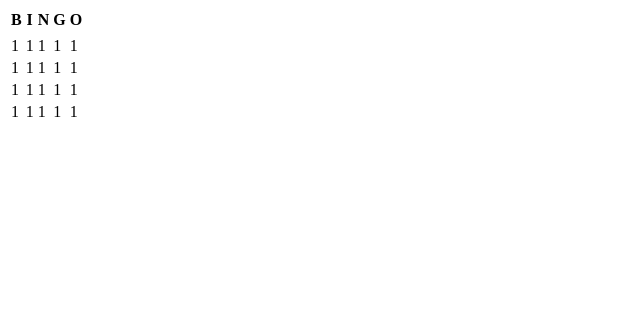
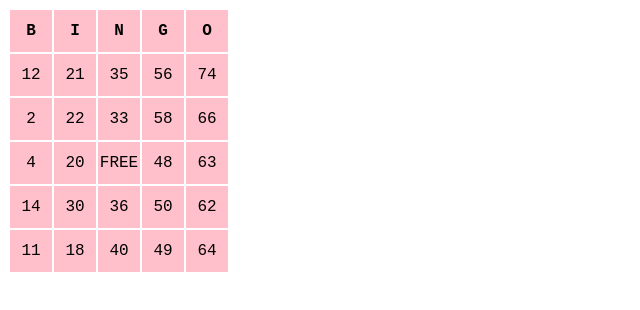
Before and after one commit to SakaguchiMotonobu/MyBingo, a plain HTML site: page index.html in a window 1280 px wide. Shown: the whole page, without its empty margins (0-640 px from the left). Drawn offline with Linux system fonts and the light colour scheme.

Commit message:
JavaScriptでビンゴシートを作ろう　完了

```diff
--- /dev/null
+++ b/css/styles.css
@@ -0,0 +1,11 @@
+body {
+  font-family: "Courier New", monospace;
+}
+th,
+td {
+  background: pink;
+  width: 40px;
+  height: 40px;
+  text-align: center;
+  line-height: 40px;
+}
--- a/index.html
+++ b/index.html
@@ -4,6 +4,7 @@
     <meta charset="UTF-8" />
     <meta name="viewport" content="width=device-width, initial-scale=1.0" />
     <title>Bingo</title>
+    <link rel="stylesheet" href="css/styles.css" />
   </head>
   <body>
     <table>
@@ -16,43 +17,7 @@
           <th>O</th>
         </tr>
       </thead>
-      <tbody>
-        <tr>
-          <td></td>
-          <td></td>
-          <td></td>
-          <td></td>
-          <td></td>
-        </tr>
-        <tr>
-          <td>1</td>
-          <td>1</td>
-          <td>1</td>
-          <td>1</td>
-          <td>1</td>
-        </tr>
-        <tr>
-          <td>1</td>
-          <td>1</td>
-          <td>1</td>
-          <td>1</td>
-          <td>1</td>
-        </tr>
-        <tr>
-          <td>1</td>
-          <td>1</td>
-          <td>1</td>
-          <td>1</td>
-          <td>1</td>
-        </tr>
-        <tr>
-          <td>1</td>
-          <td>1</td>
-          <td>1</td>
-          <td>1</td>
-          <td>1</td>
-        </tr>
-      </tbody>
+      <tbody></tbody>
     </table>
     <script src="js/main.js"></script>
   </body>
--- a/js/main.js
+++ b/js/main.js
@@ -18,20 +18,39 @@
     return column;
   }
 
-  const columns = [];
-  columns[0] = createColumn(0);
-  columns[1] = createColumn(1);
-  columns[2] = createColumn(2);
-  columns[3] = createColumn(3);
-  columns[4] = createColumn(4);
-  columns[2][2] = "FREE";
+  function createColumns() {
+    const columns = [];
+    for (let i = 0; i < 5; i++) {
+      columns[i] = createColumn(i);
+    }
+    columns[2][2] = "FREE";
+    return columns;
+  }
 
-  const bingo = [];
-  for (let row = 0; row < 5; row++) {
-    bingo[row] = [];
-    for (let col = 0; col < 5; col++) {
-      bingo[row][col] = columns[col][row];
+  //   function createBingo(columns) {
+  //     const bingo = [];
+  //     for (let row = 0; row < 5; row++) {
+  //       bingo[row] = [];
+  //       for (let col = 0; col < 5; col++) {
+  //         bingo[row][col] = columns[col][row];
+  //       }
+  //     }
+  //     return bingo;
+  //   }
+
+  function renderBingo(columns) {
+    for (let row = 0; row < 5; row++) {
+      const tr = document.createElement("tr");
+      for (let col = 0; col < 5; col++) {
+        const td = document.createElement("td");
+        td.textContent = columns[col][row];
+        tr.appendChild(td);
+      }
+      document.querySelector("tbody").appendChild(tr);
     }
   }
-  console.table(bingo);
+
+  const columns = createColumns();
+  //   const bingo = createBingo(columns);
+  renderBingo(columns);
 }
```
